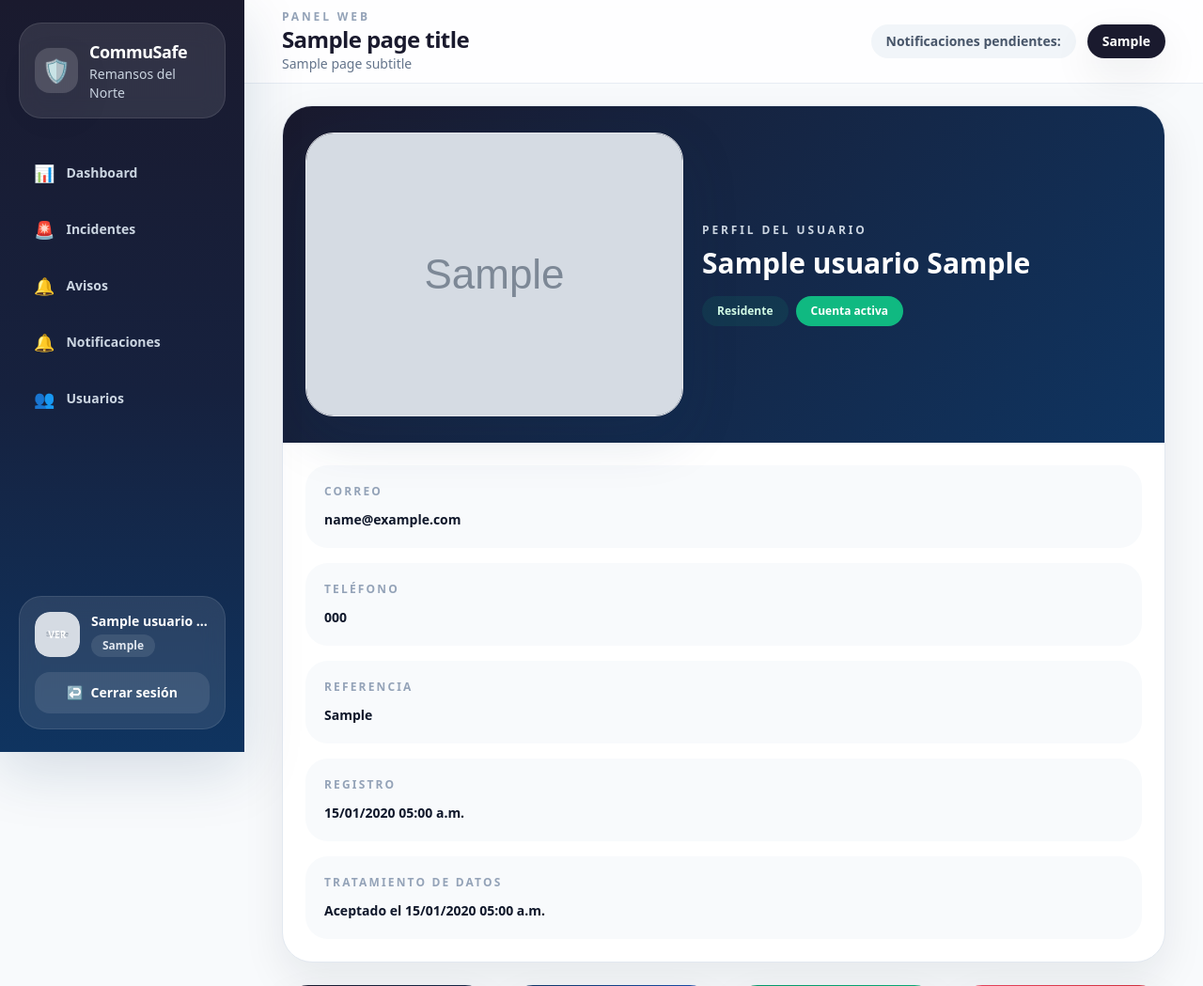
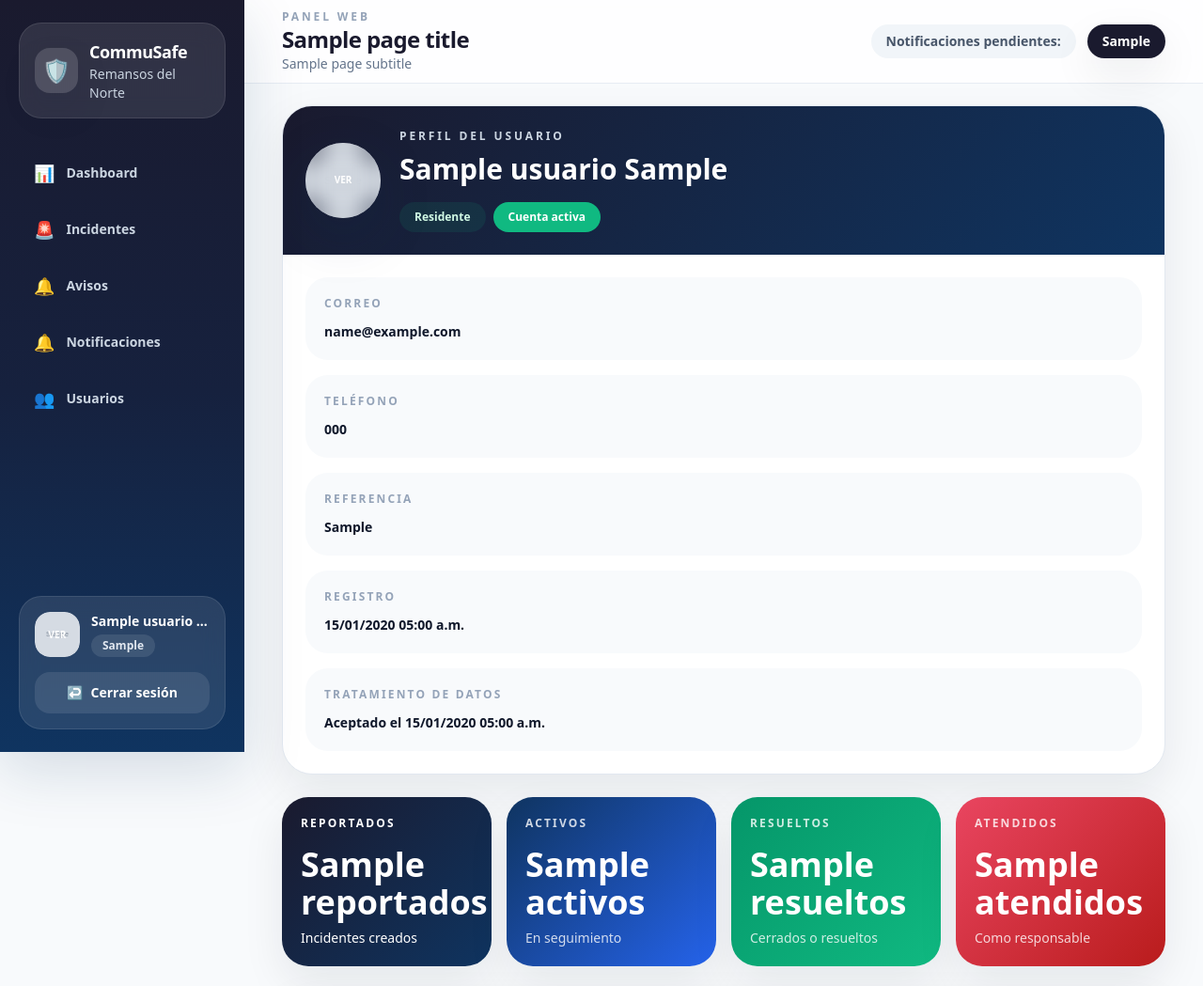
Before and after one commit to juanvizuette7/CommuSafe, a Django app: template frontend/templates/panel/usuario_detalle.html in a window 1280 px wide. Shown: the top 1049 px of the page at 94% size. Run offline with Django 4.2, Linux system fonts and the light colour scheme; tables that the repository leaves empty hold one stand-in row (values such as "Sample post"); the template is opened without the code that fills it: values that come from a table or form of the project are taken from there, most other values are stand-ins (such as "Sample title", 1, 10 or a date in 2020); grey boxes marked "Sample" are stand-in pictures.

Commit message:
Reducir foto de perfil en detalle web

```diff
--- a/frontend/templates/panel/usuario_detalle.html
+++ b/frontend/templates/panel/usuario_detalle.html
@@ -4,20 +4,20 @@
 <section class="space-y-6">
     <div class="grid gap-6 xl:grid-cols-[0.9fr_1.1fr]">
         <article class="overflow-hidden rounded-[32px] border border-slate-200 bg-white shadow-soft">
-            <div class="bg-[linear-gradient(135deg,_#1A1A2E_0%,_#0F3460_100%)] px-6 py-7 text-white">
+            <div class="bg-[linear-gradient(135deg,_#1A1A2E_0%,_#0F3460_100%)] px-6 py-6 text-white">
                 <div class="flex flex-col gap-5 sm:flex-row sm:items-center">
                     {% if usuario_objetivo.foto_perfil %}
-                    <a href="{{ usuario_objetivo.foto_perfil.url }}" target="_blank" rel="noopener" @click.prevent="abrirImagen('{{ usuario_objetivo.foto_perfil.url }}', 'Foto de perfil de {{ usuario_objetivo.nombre_completo|escapejs }}')" class="group relative h-28 w-28 shrink-0 overflow-hidden rounded-[30px] border border-white/20 bg-white/10 shadow-glass focus:outline-none focus:ring-4 focus:ring-white/20">
+                    <a href="{{ usuario_objetivo.foto_perfil.url }}" target="_blank" rel="noopener" @click.prevent="abrirImagen('{{ usuario_objetivo.foto_perfil.url }}', 'Foto de perfil de {{ usuario_objetivo.nombre_completo|escapejs }}')" class="group relative h-20 w-20 shrink-0 overflow-hidden rounded-full border-4 border-white/20 bg-white/10 shadow-glass focus:outline-none focus:ring-4 focus:ring-white/20">
                         <img src="{{ usuario_objetivo.foto_perfil.url }}" alt="Foto de perfil de {{ usuario_objetivo.nombre_completo }}" class="h-full w-full object-cover transition duration-300 group-hover:scale-[1.04]" onerror="this.parentElement.classList.add('hidden'); this.parentElement.nextElementSibling.classList.remove('hidden');">
-                        <span class="absolute bottom-2 right-2 rounded-full bg-slate-950/65 px-2.5 py-1 text-[10px] font-black uppercase tracking-[0.12em] text-white opacity-0 backdrop-blur-md transition group-hover:opacity-100">
-                            Ampliar
+                        <span class="absolute inset-0 flex items-center justify-center rounded-full bg-slate-950/55 text-[10px] font-black uppercase tracking-[0.12em] text-white opacity-0 backdrop-blur-md transition group-hover:opacity-100">
+                            Ver
                         </span>
                     </a>
-                    <div class="hidden h-28 w-28 shrink-0 items-center justify-center rounded-[30px] border border-white/20 bg-white/10 text-3xl font-black text-white flex">
+                    <div class="hidden h-20 w-20 shrink-0 items-center justify-center rounded-full border-4 border-white/20 bg-white/10 text-2xl font-black text-white flex">
                         {{ usuario_objetivo.nombre|first }}{{ usuario_objetivo.apellido|first }}
                     </div>
                     {% else %}
-                    <div class="flex h-28 w-28 shrink-0 items-center justify-center rounded-[30px] border border-white/20 bg-white/10 text-3xl font-black text-white">
+                    <div class="flex h-20 w-20 shrink-0 items-center justify-center rounded-full border-4 border-white/20 bg-white/10 text-2xl font-black text-white">
                         {{ usuario_objetivo.nombre|first }}{{ usuario_objetivo.apellido|first }}
                     </div>
                     {% endif %}
```
